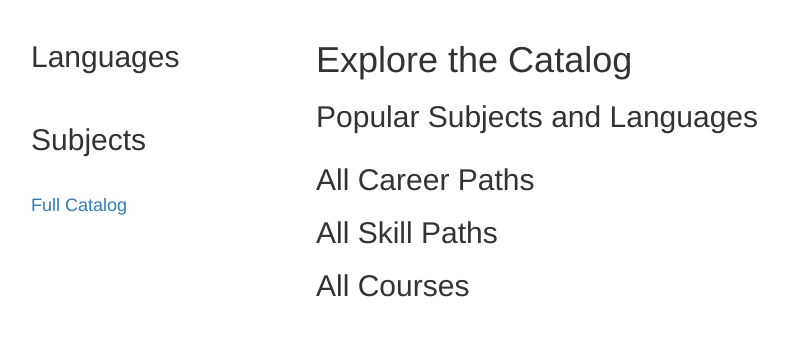
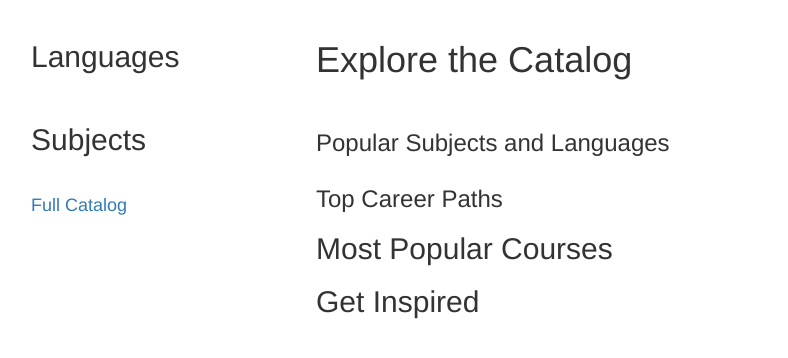
Before and after one commit to LauHingPui220242638/ITP4115-1C-EA-C04, a Flask app: page /catalog in a window 1280 px wide. Shown: the part 52-410 px from the top of the page, without its empty margins (54-842 px from the left). Run offline with Flask 3, Linux system fonts and the light colour scheme; data that the repository does not hold is empty; some libraries are stand-ins or nearby versions.

Commit message:
Added Catalog

```diff
--- a/app/routes.py
+++ b/app/routes.py
@@ -50,9 +50,8 @@ def catalog():
     language = Subject.query.filter(Subject.type == 'Language')
     other = Subject.query.filter(Subject.type == 'Other')
     career = Course.query.filter(Course.Path == 'Career')
-    skills = Course.query.filter(Course.Path == 'Skill')
     courses = Course.query.filter(Course.Path == 'None')
-    return render_template('catalog.html.j2', subject=subject, career=career, skills=skills,
+    return render_template('catalog.html.j2', subject=subject, career=career,
                            language=language,other=other, courses=courses)
 
 @app.route('/catalog/all')
--- a/app/templates/catalog.html.j2
+++ b/app/templates/catalog.html.j2
@@ -40,8 +40,9 @@
             </div>
             <div class="col-md-9">
                 <h1>Explore the Catalog</h1>
+                <br>
                 <div class="catalog">
-                    <h2>Popular Subjects and Languages</h2>
+                    <h3>Popular Subjects and Languages</h3>
                     <div class="Subjects_cat">
                         {% for subject in subject %}
                             <div class="Subjects">
@@ -51,7 +52,7 @@
                             </div>
                         {% endfor %}
                     </div>
-                    <h2>All Career Paths</h2>
+                    <h3>Top Career Paths</h3>
                     {% for career in career %}
                         <div class="Career">
                             <h3>
@@ -59,15 +60,7 @@
                             </h3>
                         </div>
                     {% endfor %}
-                    <h2>All Skill Paths</h2>
-                    {% for skills in skills %}
-                        <div class="Skills">
-                            <h3>
-                                <a href="{{ url_for('course', id=skills.id) }}">{{ skills.coursename }}</a>
-                            </h3>
-                        </div>
-                    {% endfor %}
-                    <h2>All Courses</h2>
+                    <h2>Most Popular Courses</h2>
                     {% for course in courses %}
                         <div class="Courses">
                             <h3>
@@ -75,6 +68,7 @@
                             </h3>
                         </div>
                     {% endfor %}
+                    <h2>Get Inspired</h2>
                 </div>
             </div>
         </div>
```
